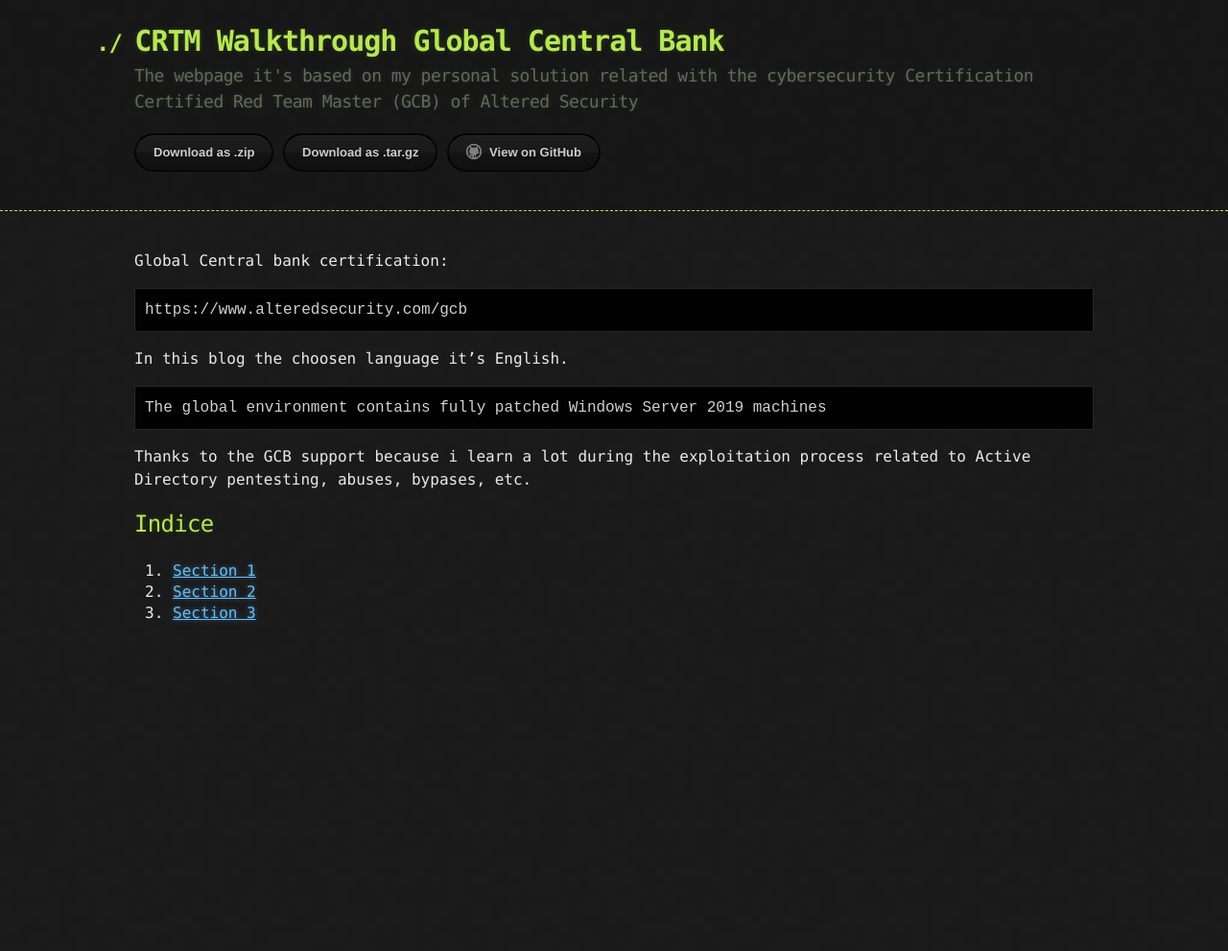
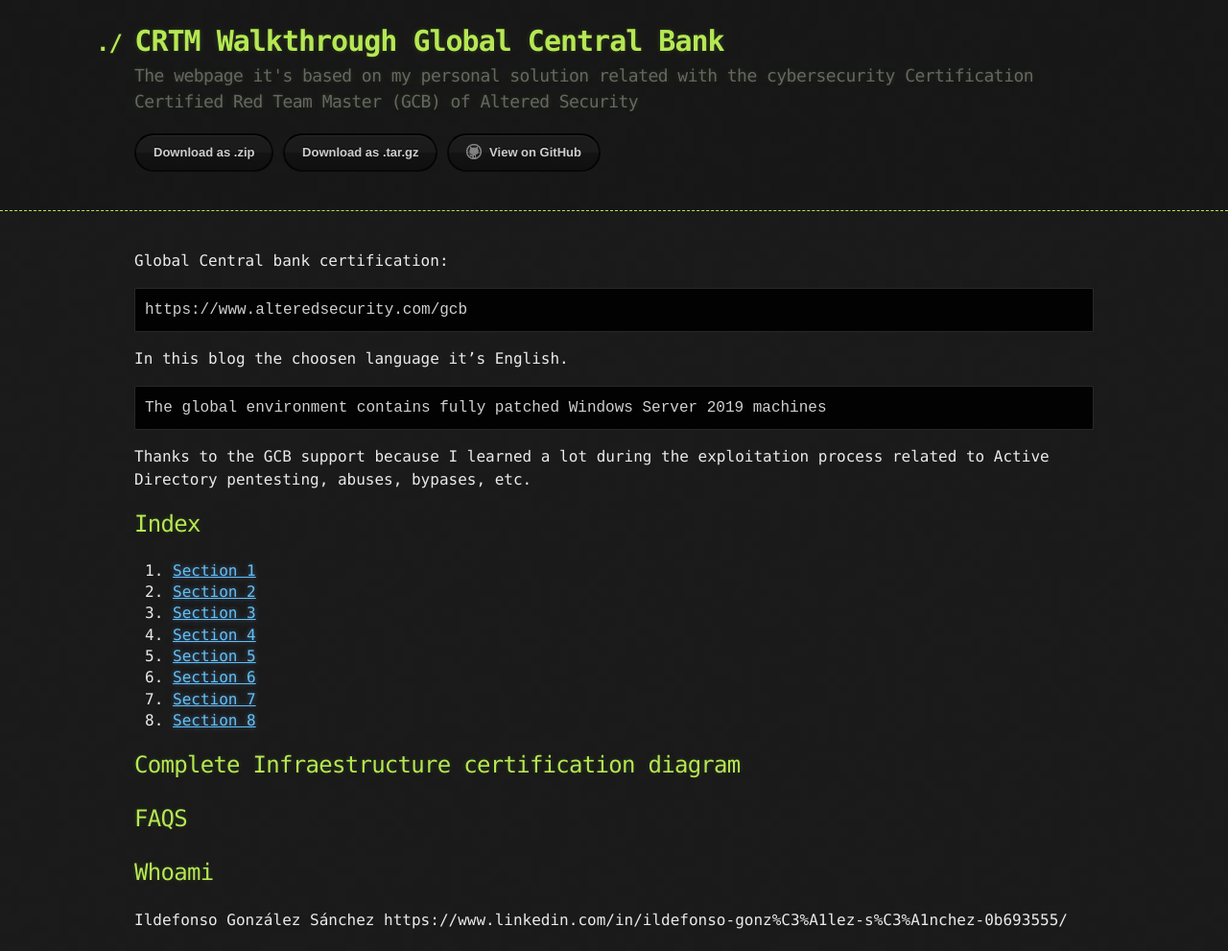
Before and after one commit to f0ns1-ewptxv2/f0ns1-ewptxv2.github.io, a Jekyll site: the page built from index.md, in a window 1280 px wide. Shown: the whole page at 96% size. Built offline with Jekyll 4.4.1, drawn with Linux system fonts in a browser that asks for light colours; before the commit the page ends 900 px from its top, so only the background shows below that.

Commit message:
add sections

````diff
--- a/index.md
+++ b/index.md
@@ -15,9 +15,24 @@ In this blog the choosen language it's English.
 The global environment contains fully patched Windows Server 2019 machines
 ```
 
-Thanks to the GCB support because i learn a lot during the exploitation process related to Active Directory pentesting, abuses, bypases, etc.
+Thanks to the GCB support because I learned a lot during the exploitation process related to Active Directory pentesting, abuses, bypases, etc.
 
-## Indice
-  1. [Section 1](./Binario_windows.html)
-  2. [Section 2](./Droppers_codigo.html)
-  3. [Section 3](./Obfuscacion_encriptacion.html)
+## Index
+  1. [Section 1](./section1.html)
+  2. [Section 2](./section2.html)
+  3. [Section 3](./section3.html)
+  4. [Section 4](./section4.html)
+  5. [Section 5](./section5.html)
+  6. [Section 6](./section6.html)
+  7. [Section 7](./section7.html)
+  8. [Section 8](./section8.html)
+
+
+## Complete Infraestructure certification diagram
+
+
+## FAQS
+
+## Whoami
+Ildefonso González Sánchez
+https://www.linkedin.com/in/ildefonso-gonz%C3%A1lez-s%C3%A1nchez-0b693555/
````
Also changed, not shown: section1.md (added, +9 -0 lines), section2.md (added, +9 -0 lines), section3.md (added, +9 -0 lines), section4.md (added, +9 -0 lines), section5.md (added, +9 -0 lines), section6.md (added, +9 -0 lines), section7.md (added, +9 -0 lines), section8.md (added, +9 -0 lines).
